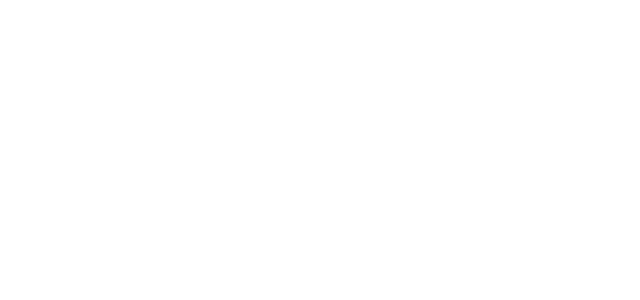
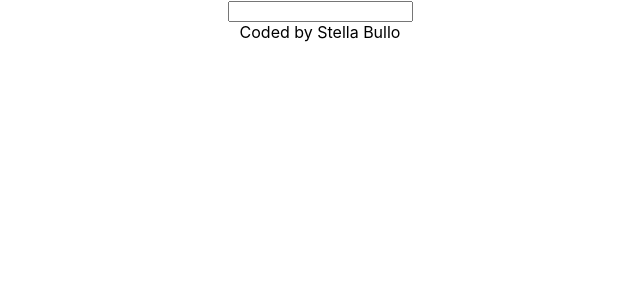
Before and after one commit to Stella5791/Dictionary, a React (Create React App) app: page / in a window 1280 px wide. Shown: the top 300 px of the page, without its empty margins (320-960 px from the left). Built offline with nearby package versions, Linux system fonts and the light colour scheme.

Commit message:
added search engine

```diff
--- a/src/App.js
+++ b/src/App.js
@@ -1,5 +1,16 @@
 import "./App.css";
+import "./Dictionary";
+import Dictionary from "./Dictionary";
 
 export default function App() {
-  return <div className="App"></div>;
+  return (
+    <div className="App">
+      <div className="container">
+        <div className="main">
+          <Dictionary />
+        </div>
+        <div className="footer">Coded by Stella Bullo</div>
+      </div>
+    </div>
+  );
 }
--- /dev/null
+++ b/src/Dictionary.js
@@ -0,0 +1,21 @@
+import React, { useState } from "react";
+import "./Dictionary.css";
+
+export default function Dictionary() {
+  let [keyword, setKeyword] = useState("");
+  function Search(event) {
+    event.preventDefault();
+    alert(`Searching for ${keyword}`);
+  }
+  function handleKeywordChange(event) {
+    setKeyword(event.target.value);
+  }
+
+  return (
+    <div className="Dictionary">
+      <form onSubmit={Search}>
+        <input type="Search" onChange={handleKeywordChange} />
+      </form>
+    </div>
+  );
+}
```
Also changed, not shown: src/Dictionary.css (added).
